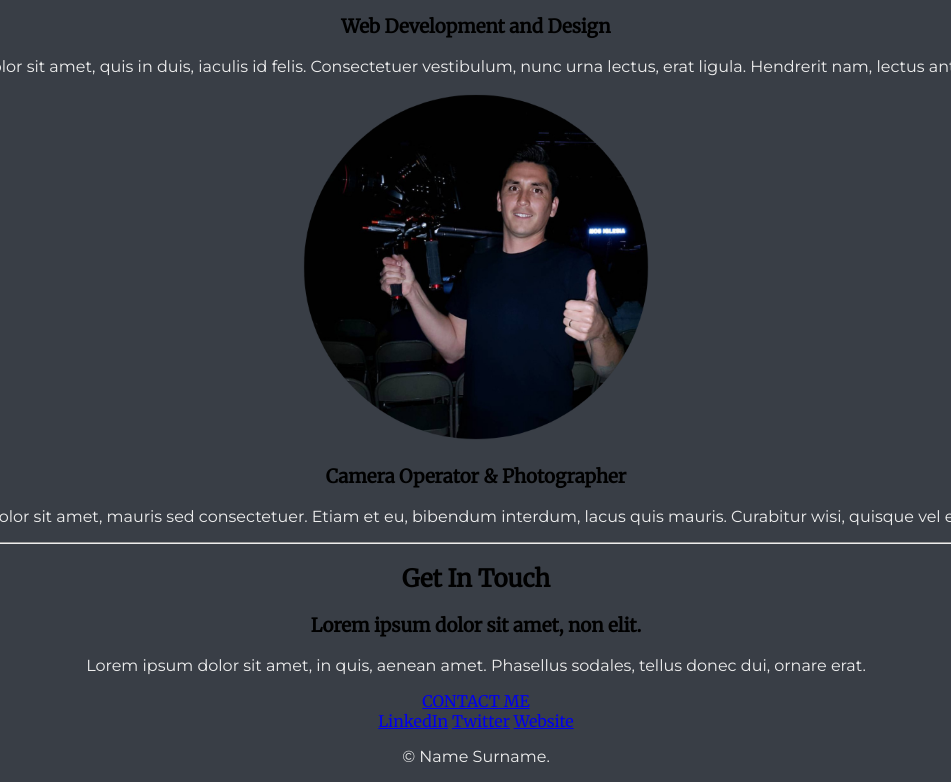
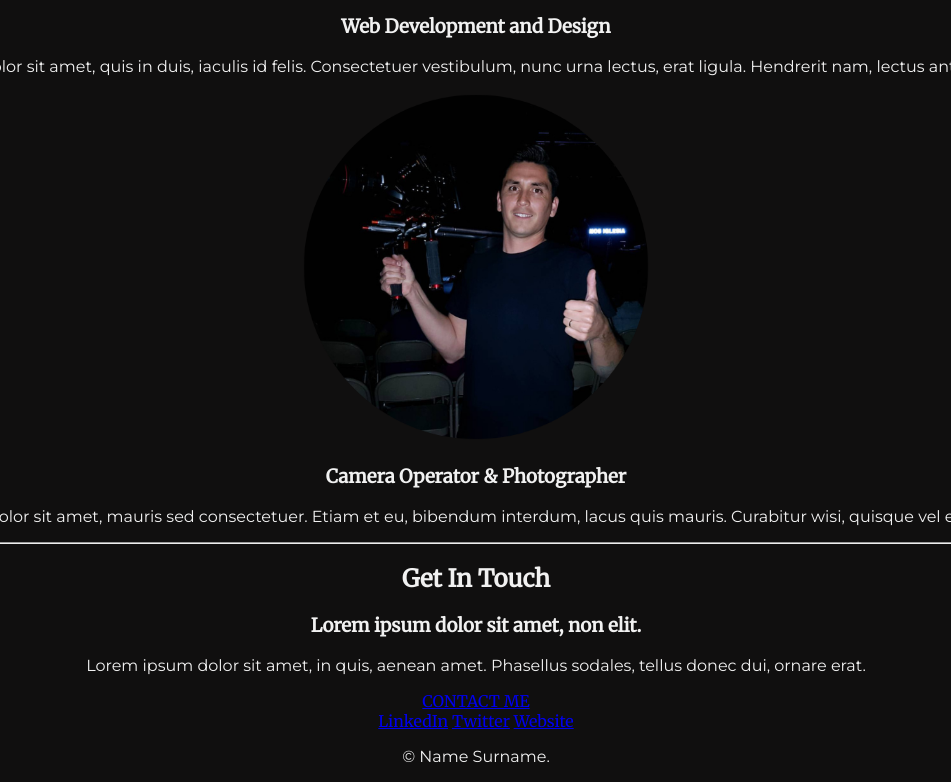
Before and after one commit to Hafid-Davila/Hafids-Modern-Website, a plain HTML site: page index.html in a window 1280 px wide. Shown: the part 1239-2021 px from the top of the page, without its empty margins (164-1115 px from the left). Drawn offline with Linux system fonts and the light colour scheme; a web font is replaced by a local one.

Commit message:
website backgroung color change CSS

```diff
--- a/css/styles.css
+++ b/css/styles.css
@@ -1,20 +1,32 @@
 body {
   margin: 0;
   text-align: center;
-  background-color: #393E46;
+  background-color: #100F0F;
   font-family: 'Merriweather', serif;
 }
 
 h1 {
-  color: #EEEEEE;
+  color: #F1F1F1;
   width: 30%;
   margin: 0 auto;
   font-family: 'Syne Mono', monospace;
 }
 
 p {
-  color: #EEEEEE;
+  color: #F1F1F1;
   font-family: 'Montserrat', sans-serif;
+}
+
+.profile {
+  color: #F1F1F1;
+}
+
+.skills {
+  color: #F1F1F1;
+}
+
+.contact-me {
+  color: #F1F1F1
 }
 
 .top-container {
```
